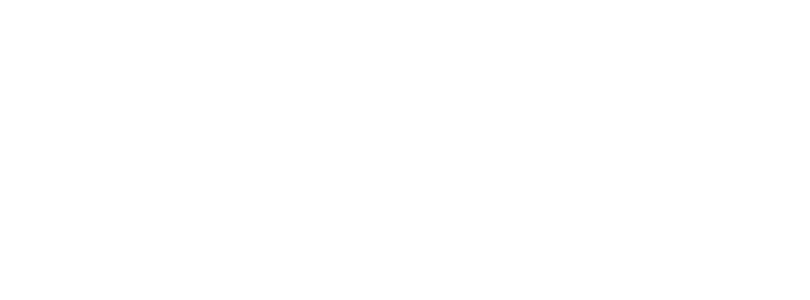
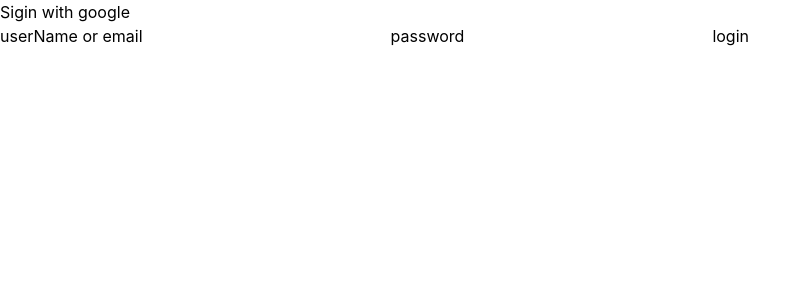
Before and after one commit to aditya265254/authentication-frontend, a React (Vite) app: page / in a window 1280 px wide. Shown: the top 300 px of the page, without its empty margins (0-810 px from the left). Built offline with nearby package versions, Linux system fonts and the light colour scheme.

Commit message:
Implement routing and login functionality with Google authentication

```diff
--- a/src/App.jsx
+++ b/src/App.jsx
@@ -1,10 +1,18 @@
 import React from 'react'
+import { BrowserRouter, Route, Routes } from 'react-router-dom'
+import Login from './pages/Login'
+import Signup from './pages/Signup'
+import Dashboard from './pages/Dashboard'
 
 const App = () => {
   return (
-    <div >
-
-    </div>
+    <BrowserRouter>
+    <Routes>
+      <Route path='/' element={<Login/>} />
+      <Route path='/signup' element={<Signup/>} />
+      <Route path='/dashboard' element={<Dashboard/>} />
+    </Routes>
+    </BrowserRouter>
   )
 }
 
--- a/src/pages/Login.jsx
+++ b/src/pages/Login.jsx
@@ -1,8 +1,40 @@
-import React from 'react'
+import React, { useState } from 'react'
+import { useNavigate } from 'react-router-dom'
+import axios from "axios"
 
 const Login = () => {
+  const [email, setEmail] = useState('')
+  const [password, setPassword] = useState('')
+  const [error, setError] = useState('')
+  const navigate = useNavigate()
+
+  const handleSubmit = async (e) => {
+    e.preventDefault()
+    try {
+      const response = await  axios.post("https://authentication-bakend-rclb.onrender.com/api/auth/login", {email, password})
+      localStorage.setItem("token", response.data.data.token)
+      navigate('/dashboard')
+    } catch (error) {
+      setError(error.response.data.message)
+    }
+  }
+
+  const hadndleGoogleLogin = () => {
+    window.location.href  = 'https://authentication-bakend-rclb.onrender.com/api/auth/google'
+  }
+
   return (
-    <div>Login</div>
+    <div>
+       <button type='button' onClick={hadndleGoogleLogin} >Sigin with google </button>
+      {error && <p>{error}</p>}
+      <form onSubmit={handleSubmit}>
+        <label htmlFor="">userName or email</label>
+        <input type="text" value={email} onChange={(e) => setEmail(e.target.value)} />
+        <label htmlFor="">password</label>
+        <input type="password" value={password} onChange={(e) => setPassword(e.target.value)} />
+        <button type='submit' >login</button>
+      </form>
+    </div>
   )
 }
 
```
